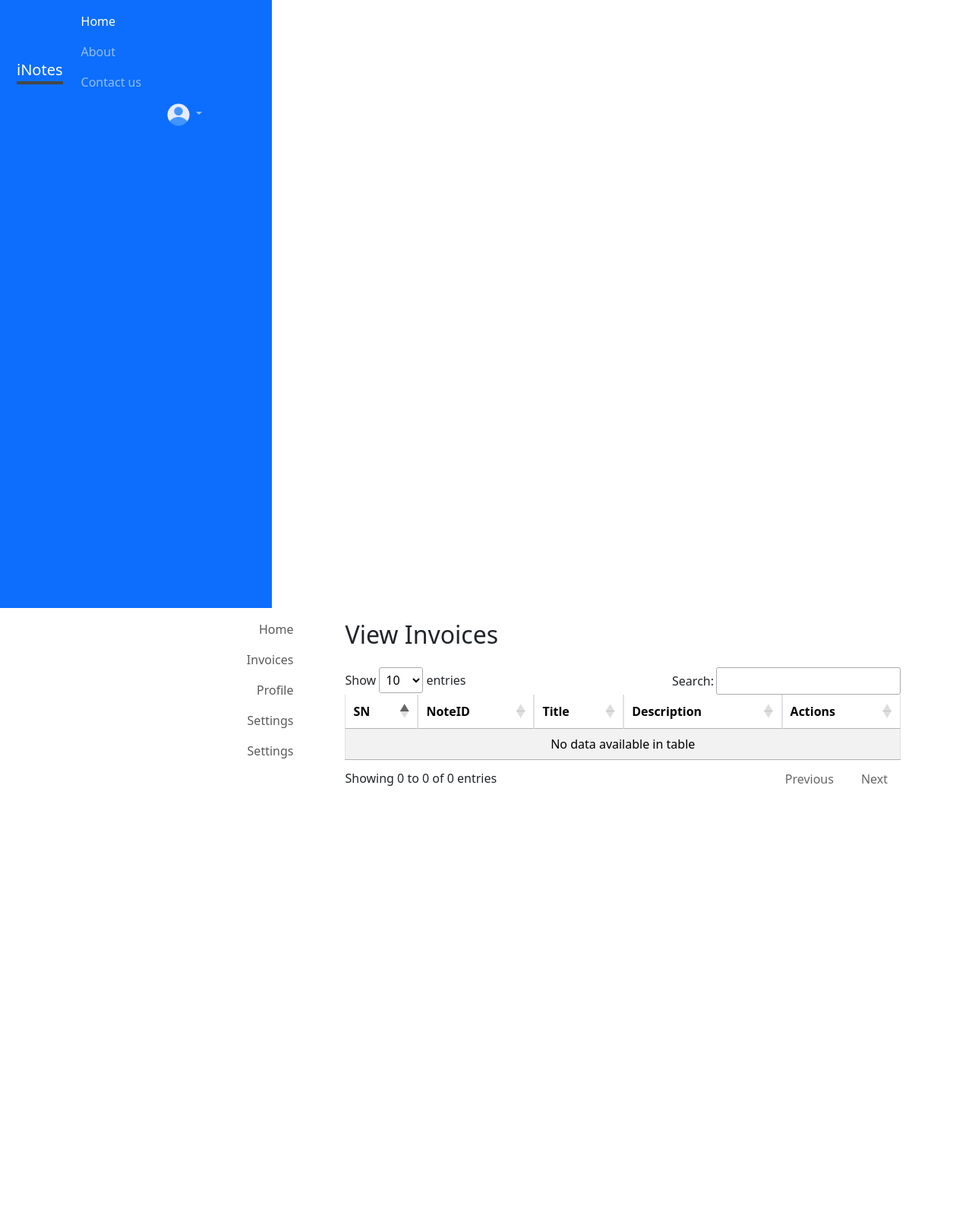
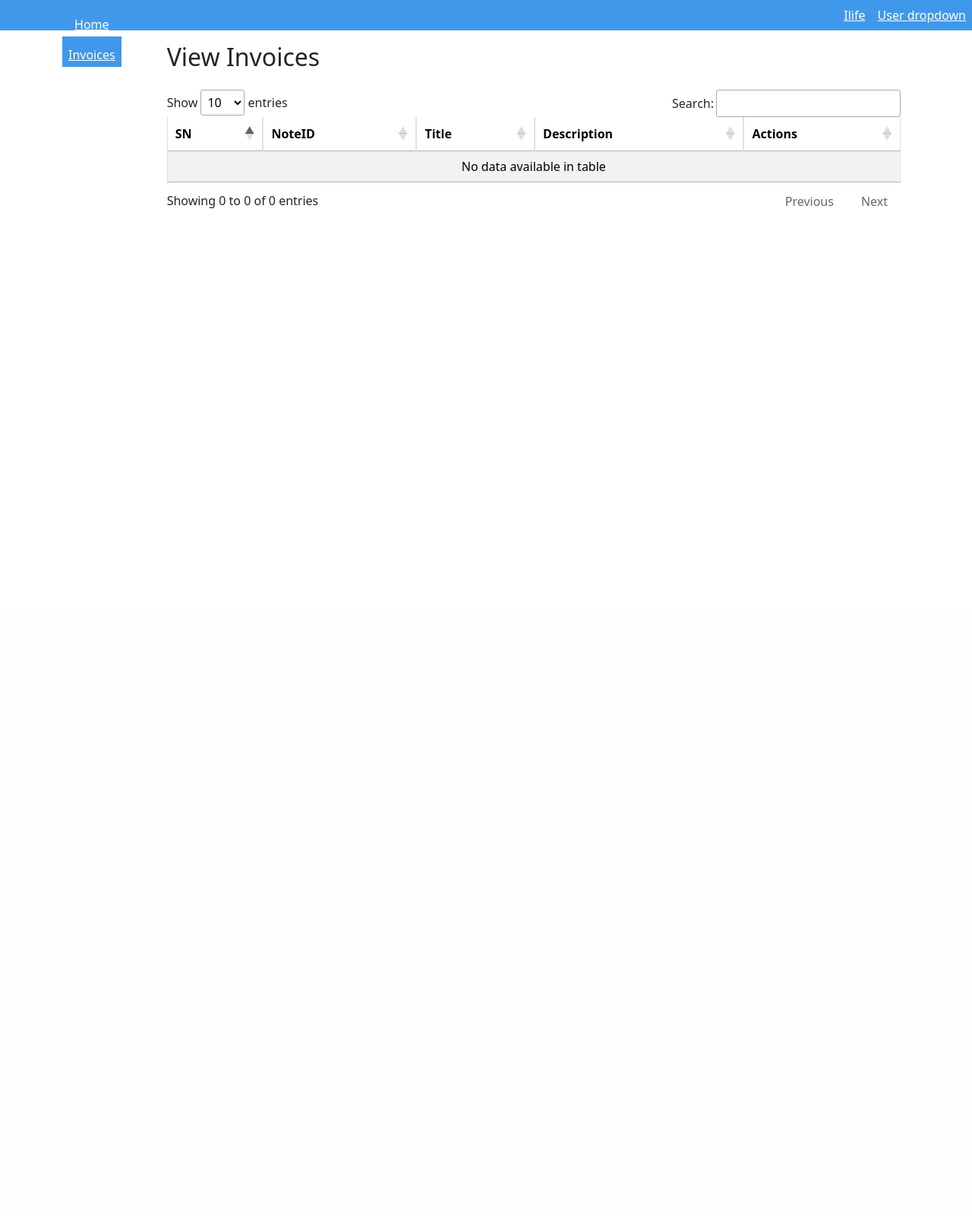
Before and after one commit to rabinkhadkaa/ilife, a PHP site: page /Buyer/invoices.php in a window 1280 px wide. Shown: the whole page at 76% size. After the commit the page ends 274 px from the top, so only its background shows below. Run offline with PHP 8.4, Linux system fonts and the light colour scheme; the visitor is signed in with stand-in values (Sample User, id 1); data that the repository does not hold is empty; some libraries are stand-ins or nearby versions.

Commit message:
xxxxxxxx

```diff
--- a/Buyer/loggedinhome.php
+++ b/Buyer/loggedinhome.php
@@ -5,7 +5,8 @@
     <meta name="viewport" content="width=device-width, initial-scale=1">
     <title>Home</title>
     <link href="https://cdn.jsdelivr.net/npm/bootstrap@5.3.2/dist/css/bootstrap.min.css" rel="stylesheet" integrity="sha384-T3c6CoIi6uLrA9TneNEoa7RxnatzjcDSCmG1MXxSR1GAsXEV/Dwwykc2MPK8M2HN" crossorigin="anonymous">
-  </head>
+	<link href="../custom.css" rel="stylesheet">
+</head>
   <body>
 <?php
    error_reporting(E_ALL);
--- a/_nav.php
+++ b/_nav.php
@@ -1,6 +1,19 @@
+
 <?php
 //include 'login.php';
 //2nd day practice
+
+$hnav =
+'<header>
+    <nav>
+        <ul>
+            <li><a class="header-nav-links" href="#">Ilife</a></li>
+            <li><a class="header-nav-links dropdown" href="#">User dropdown</a></li>
+        </ul>
+    </nav>
+</header>';
+
+
 
 if(isset($_SESSION['loggedin'])|| $_SESSION['loggedin'] == true){
     if($_SESSION['role'] == "Admin"){
@@ -10,7 +23,8 @@ if(isset($_SESSION['loggedin'])|| $_SESSION['loggedin'] == true){
     } else {
         $role = "Supplier";
     }
-    echo '<nav class="navbar navbar-expand-lg navbar-dark bg-primary ">
+    echo $hnav;
+   /*  $h_nav = '<nav class="navbar navbar-expand-lg navbar-dark bg-primary ">
             <div class="container-fluid">
                 <a class="navbar-brand" href="#">iNotes</a>
                 <button class="navbar-toggler" type="button" data-bs-toggle="collapse" data-bs-target="#navbarSupportedContent" aria-controls="navbarSupportedContent" aria-expanded="false" aria-label="Toggle navigation">
@@ -56,9 +70,10 @@ if(isset($_SESSION['loggedin'])|| $_SESSION['loggedin'] == true){
                     </ul>
                 </div>
             </div>
-        </nav>';
+        </nav>'; */
 } else {
-    echo '<nav class="navbar navbar-expand-lg navbar-dark bg-primary">
+    echo $hnav;
+    /* $h_nav ='<nav class="navbar navbar-expand-lg navbar-dark bg-primary">
     <div class="container-fluid">
         <a style="color: darkred;" class="navbar-brand" href="#"><h3>ilife</h3></a>
         <button class="navbar-toggler" type="button" data-bs-toggle="collapse" data-bs-target="#navbarSupportedContent" aria-controls="navbarSupportedContent" aria-expanded="false" aria-label="Toggle navigation">
@@ -89,6 +104,8 @@ if(isset($_SESSION['loggedin'])|| $_SESSION['loggedin'] == true){
             </form> -->
         </div>
     </div>
-  </nav>';
+  </nav>';*/
 }
+
+
 ?>
--- a/_vnav.php
+++ b/_vnav.php
@@ -1,5 +1,16 @@
 <?php
-$vnav = '
+
+$vnav =
+'<aside>
+    <nav>
+        <ul>
+            <li><a  class="header-nav-links" href="#">Home</a></li>
+            <li><a  class="header-nav-links" href="#">Invoices</a></li>
+        </ul>
+    </nav>
+</aside>';
+
+/* $vnav = '
 <button class ="navbar-toggler"
         type ="button"
         data-bs-toggle="collapse"
@@ -28,5 +39,5 @@ $vnav = '
       </li>
     </ul>
 </div>';
-
+ */
 ?>
--- a/custom.css
+++ b/custom.css
@@ -1,21 +1,31 @@
-@media (min-width: 992px) {
-    .navbar, .navbar-collapse {
-      flex-direction: column;
-    }
-    .navbar-expand-lg .navbar-nav {
-      flex-direction: column;
-    }
-    .navbar {
-      width: 28%;
-      height: 100vh;
-      align-items: flex-start;
-    }
-    .navbar-brand {
-      margin-left: 0.5em;
-      padding-bottom: 0;
-      border-bottom: 4px solid #464646;
-    }
-    form input {
-      margin-bottom: 0.7em;
-    }
-  }
+header nav ul,
+aside nav ul {
+    list-style: none;
+    margin: 0;
+    padding: 4px 8px;
+}
+header nav ul{
+    display: flex;
+    background-color: rgb(64, 152, 235);
+    gap:16px;
+    height: 40px;
+    align-items: center;
+    justify-content: flex-end;
+}
+
+aside nav ul{
+    display: flex;
+    flex-direction: column;
+
+    gap:16px;
+    height: 40px;
+    align-items: center;
+    justify-content: flex-end;
+}
+aside nav {
+    background-color: rgb(64, 152, 235);
+}
+.header-nav-links {
+    list-style: none;
+    color: white;
+}
```
